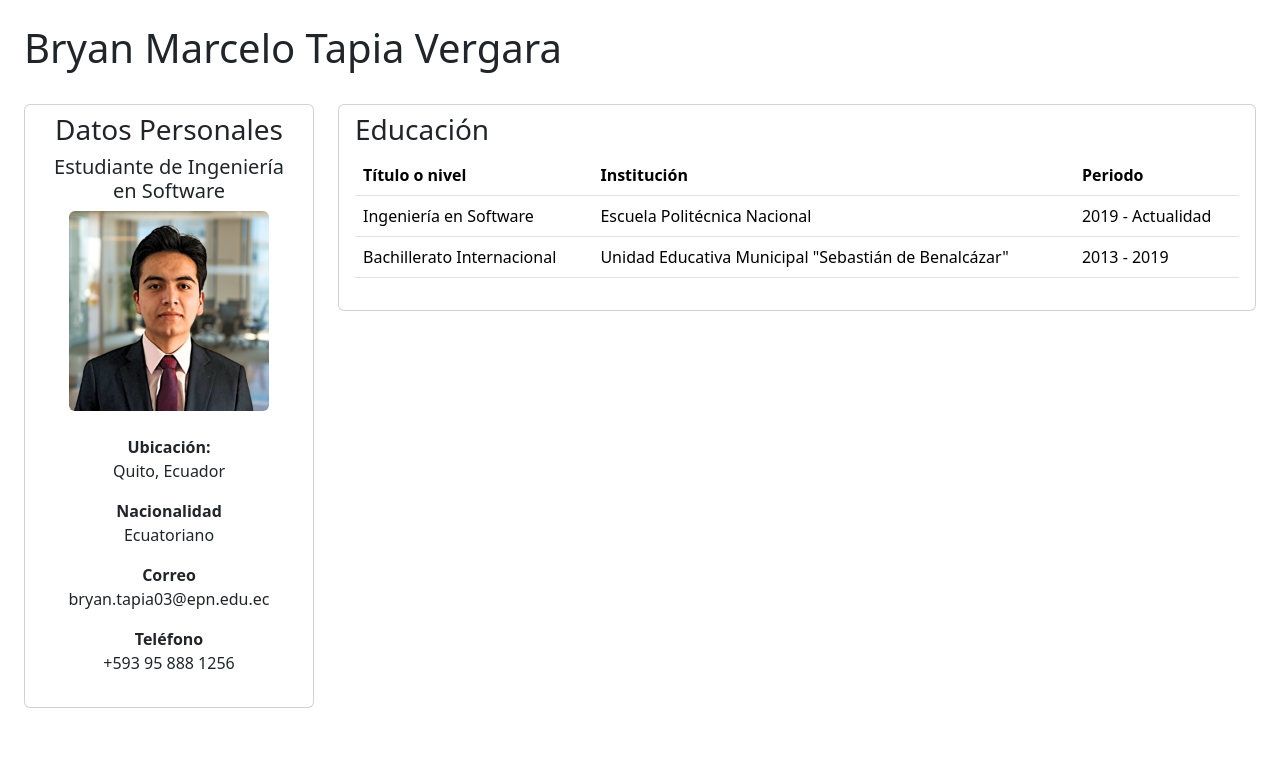
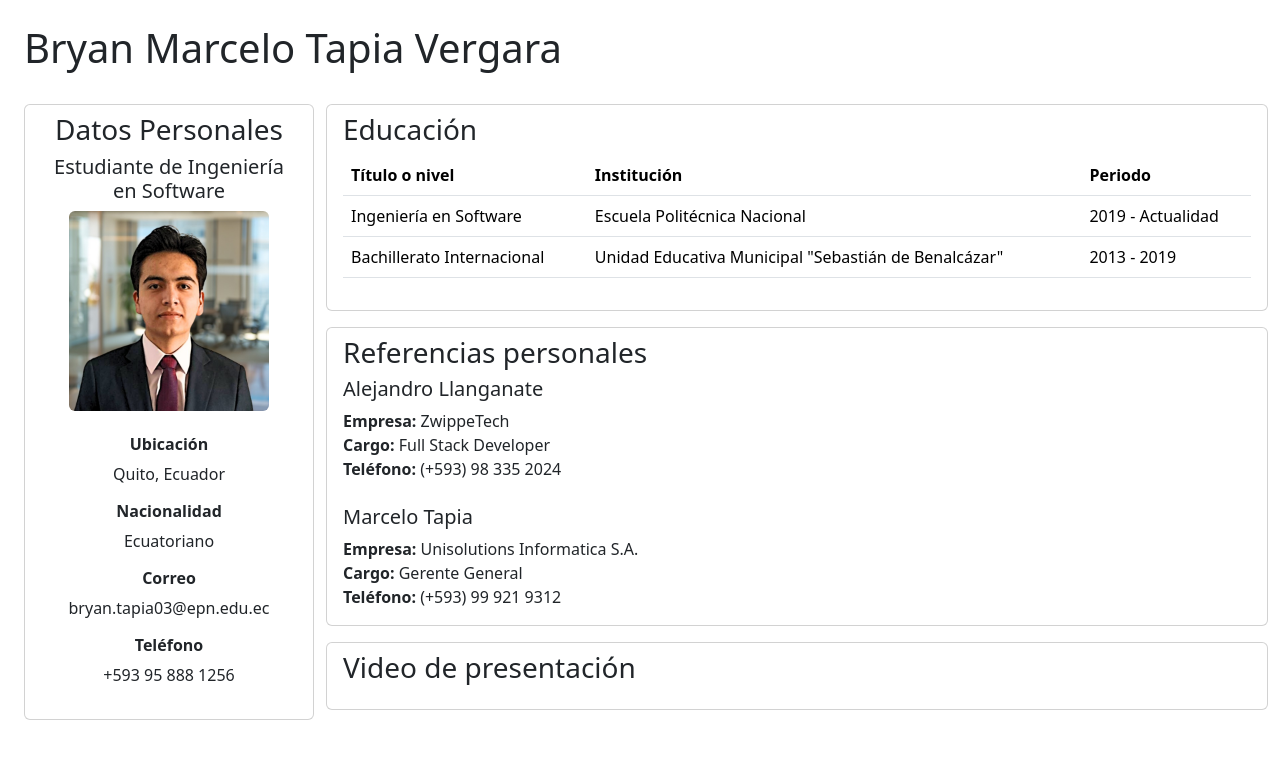
Before and after one commit to Brynta2001/CV-Usability, a plain HTML site: page index.html in a window 1280 px wide. Drawn offline with nearby package versions, Linux system fonts and the light colour scheme.

Commit message:
Referencias personales añadidas

```diff
--- a/index.html
+++ b/index.html
@@ -7,60 +7,104 @@
     <link href="https://cdn.jsdelivr.net/npm/bootstrap@5.3.1/dist/css/bootstrap.min.css" rel="stylesheet" integrity="sha384-4bw+/aepP/YC94hEpVNVgiZdgIC5+VKNBQNGCHeKRQN+PtmoHDEXuppvnDJzQIu9" crossorigin="anonymous">
 </head>
 <body class="mx-auto p-4">
-    <h1>Bryan Marcelo Tapia Vergara</h1>
+    <h1 tabindex="0">Bryan Marcelo Tapia Vergara</h1>
     <br>
     <div class="row">
         <div class="col-md-3">
             <div class="card" style="text-align: center;">
                 <div class="card-body pt-2">
-                    <h3 class="card-title">Datos Personales</h3>
-                    <h5>Estudiante de Ingeniería en Software</h5>
-                    <img class="rounded" style="width: 200px;" src="img/Foto LinkedIn.jpg" alt="Foto de perfil de Bryan Tapia">
+                    <h3 tabindex="0" class="card-title">Datos Personales</h3>
+                    <h5 tabindex="0">Estudiante de Ingeniería en Software</h5>
+                    <img tabindex="0" class="rounded" style="width: 200px;" src="img/Foto LinkedIn.jpg" alt="Foto de perfil de Bryan Tapia">
                     <br>
                     <br>
-                    <div><strong>Ubicación:</strong>
-                        <p>Quito, Ecuador</p>
-                    </div>
-                    <div><strong>Nacionalidad</strong>
-                        <p>Ecuatoriano</p>
-                    </div>
-                    <div><strong>Correo</strong>
-                        <p>bryan.tapia03@epn.edu.ec</p>
+                    <div>
+                        <h6 tabindex="0"><strong>Ubicación</strong></h6>
+                        <p tabindex="0">Quito, Ecuador</p>
                     </div>
                     <div>
-                        <strong>Teléfono</strong>
-                        <p>+593 95 888 1256</p>
+                        <h6 tabindex="0"><strong>Nacionalidad</strong></h6>
+                        <p tabindex="0">Ecuatoriano</p>
+                    </div>
+                    <div>
+                        <h6 tabindex="0"><strong>Correo</strong></h6>
+                        <p tabindex="0">bryan.tapia03@epn.edu.ec</p>
+                    </div>
+                    <div>
+                        <h6 tabindex="0"><strong>Teléfono</strong></h6>
+                        <p tabindex="0">+593 95 888 1256</p>
                     </div>
                 </div>
             </div>
         </div>
         <div class="col-md-9">
-            <div class="card">
+            <div class="card row">
                 <div class="card-body pt-2">
-                    <h3 class="card-title">Educación</h3>
+                    <h3 tabindex="0" class="card-title">Educación</h3>
                     <div class="table-responsive">
                         <table class="table">
                             <thead>
-                                <tr>
-                                    <th scope="col">Título o nivel</th>
-                                    <th scope="col">Institución</th>
-                                    <th scope="col">Periodo</th>
+                                <tr tabindex="0">
+                                    <th tabindex="0" scope="col">Título o nivel</th>
+                                    <th tabindex="0" scope="col">Institución</th>
+                                    <th tabindex="0" scope="col">Periodo</th>
                                 </tr>
                             </thead>
                             <tbody>
                                 <tr class="">
-                                    <td scope="row">Ingeniería en Software</td>
-                                    <td>Escuela Politécnica Nacional</td>
-                                    <td>2019 - Actualidad</td>
+                                    <td tabindex="0" scope="row">Ingeniería en Software</td>
+                                    <td tabindex="0">Escuela Politécnica Nacional</td>
+                                    <td tabindex="0">2019 - Actualidad</td>
                                 </tr>
                                 <tr class="">
-                                    <td scope="row">Bachillerato Internacional</td>
-                                    <td>Unidad Educativa Municipal "Sebastián de Benalcázar"</td>
-                                    <td>2013 - 2019</td>
+                                    <td tabindex="0" scope="row">Bachillerato Internacional</td>
+                                    <td tabindex="0">Unidad Educativa Municipal "Sebastián de Benalcázar"</td>
+                                    <td tabindex="0">2013 - 2019</td>
                                 </tr>
                             </tbody>
                         </table>
                     </div>
+                </div>
+            </div>
+            <div class="card row mt-3">
+                <div class="card-body pt-2">
+                    <h3 tabindex="0" class="card-title">Referencias personales</h3>
+                    <div>
+                        <h5 tabindex="0">Alejandro Llanganate</h5>
+                        <div tabindex="0">
+                            <strong>Empresa: </strong>
+                            ZwippeTech
+                        </div>
+                        <div tabindex="0">
+                            <strong>Cargo: </strong>
+                            Full Stack Developer
+                        </div>
+                        <div tabindex="0">
+                            <strong>Teléfono: </strong>
+                            (+593) 98 335 2024
+                        </div>
+                    </div>
+                    <br>
+                    <div>
+                        <h5 tabindex="0">Marcelo Tapia</h5>
+                        <div tabindex="0">
+                            <strong>Empresa: </strong>
+                            Unisolutions Informatica S.A.
+                        </div>
+                        <div tabindex="0">
+                            <strong>Cargo: </strong>
+                            Gerente General
+                        </div>
+                        <div tabindex="0">
+                            <strong>Teléfono: </strong>
+                            (+593) 99 921 9312
+                        </div>
+                    </div>
+                </div>
+            </div>
+            <div class="card row mt-3">
+                <div class="card-body pt-2">
+                    <h3 tabindex="0" class="card-title">Video de presentación</h3>
                 </div>
             </div>
         </div>
```
